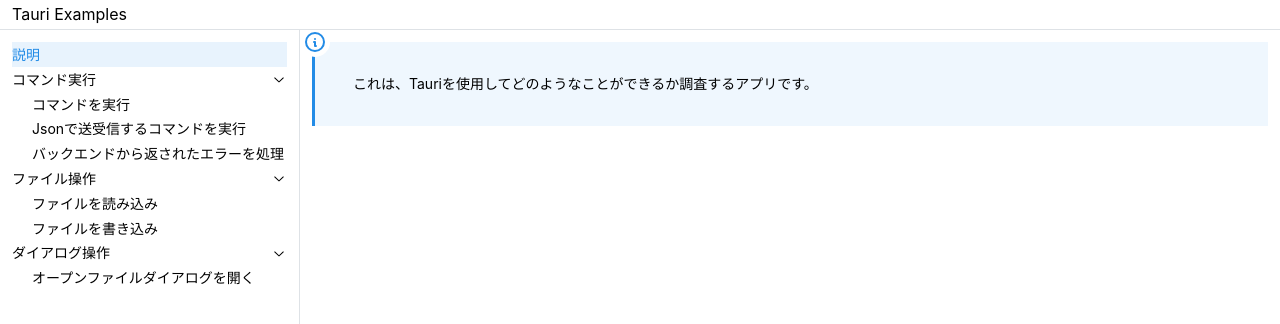
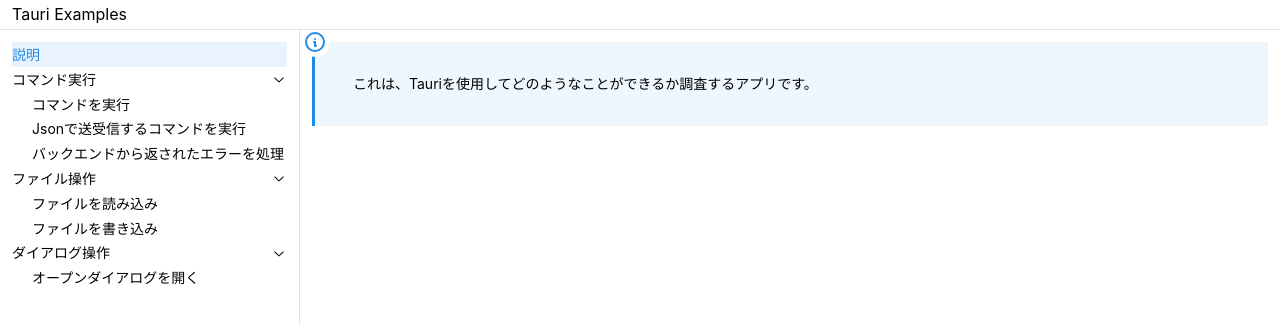
Before and after one commit to xjr1300/tauri-examples, a React (Vite) app: page / in a window 1280 px wide. Shown: the top 324 px of the page. Built offline with nearby package versions, Linux system fonts and the light colour scheme.

Commit message:
Rename OpenFileDialog to OpenDialog.

```diff
--- a/src/components/features/ProcessListSidePanel.tsx
+++ b/src/components/features/ProcessListSidePanel.tsx
@@ -79,9 +79,9 @@ const ProcessListSidePanel: React.FC = () => {
       </ProcessNavLink>
       <ProcessNavLink label="ダイアログ操作" defaultOpened>
         <ProcessNavLink
-          label="オープンファイルダイアログを開く"
-          process="open-file-dialog"
-          active={currentProcess === 'open-file-dialog'}
+          label="オープンダイアログを開く"
+          process="open-dialog"
+          active={currentProcess === 'open-dialog'}
           onClick={onClick}
         />
       </ProcessNavLink>
--- a/src/components/layouts/AppLayout.tsx
+++ b/src/components/layouts/AppLayout.tsx
@@ -14,7 +14,7 @@ import ExecuteCommandJson from '../features/executeCommands/ExecuteCommandJson';
 import MaybeError from '../features/executeCommands/MaybeError';
 import ReadFileContent from '../features/fileOperations/ReadFileContent';
 import WriteFileContent from '../features/fileOperations/WriteFileContent';
-import OpenFileDialog from '../features/dialogOperations/OpenFileDialog';
+import OpenDialog from '../features/dialogOperations/OpenDialog';
 
 const processComponentSelector = (process: ProcessIdentifier): ReactNode => {
   switch (process) {
@@ -28,8 +28,8 @@ const processComponentSelector = (process: ProcessIdentifier): ReactNode => {
       return <ReadFileContent />;
     case 'write-file-content':
       return <WriteFileContent />;
-    case 'open-file-dialog':
-      return <OpenFileDialog />;
+    case 'open-dialog':
+      return <OpenDialog />;
     default:
       return <Description />;
   }
--- a/src/hooks/useCurrentProcess.ts
+++ b/src/hooks/useCurrentProcess.ts
@@ -7,7 +7,8 @@ export type ProcessIdentifier =
   | 'maybe-error'
   | 'read-file-content'
   | 'write-file-content'
-  | 'open-file-dialog';
+  | 'open-dialog'
+  | 'save-dialog';
 
 export type CurrentProcess = {
   currentProcess: ProcessIdentifier;
```
Also changed, not shown: src/components/features/dialogOperations/OpenDialog.tsx (renamed from src/components/features/dialogOperations/OpenFileDialog.tsx, +2 -2 lines).
